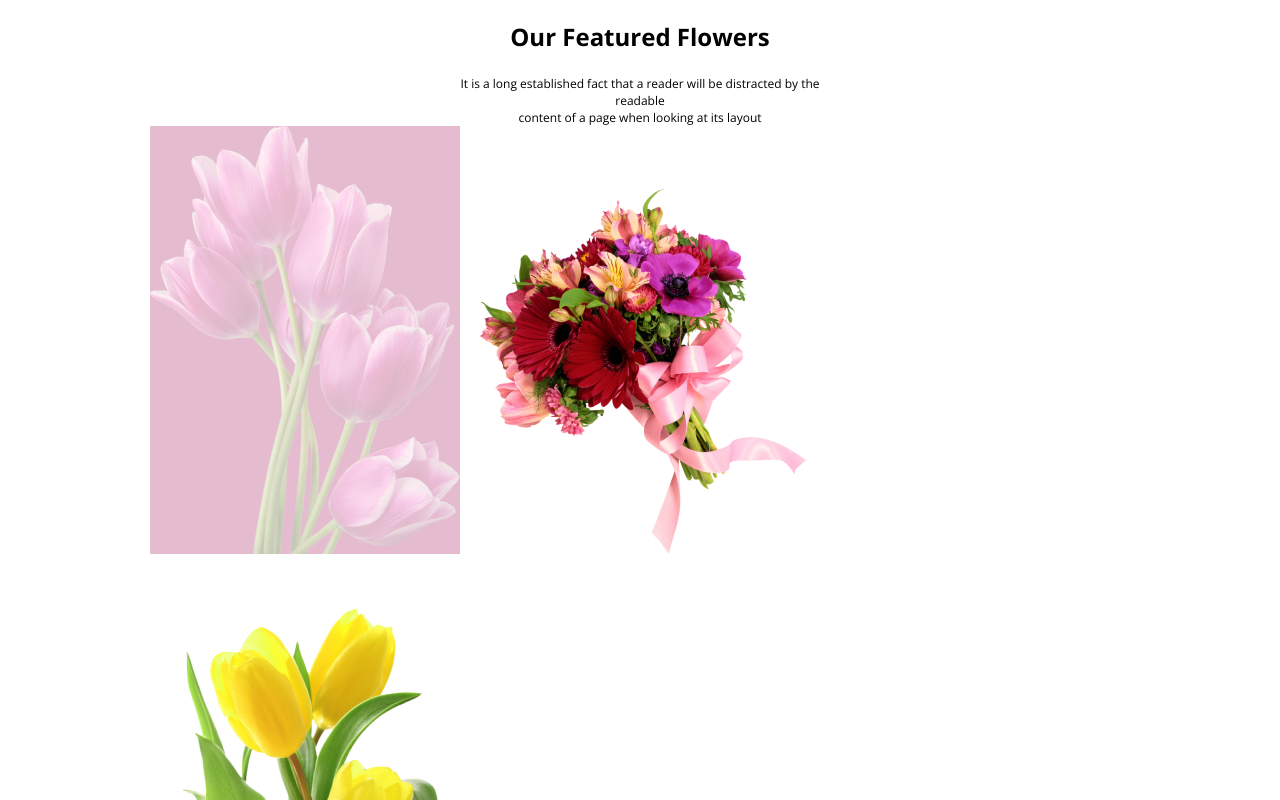
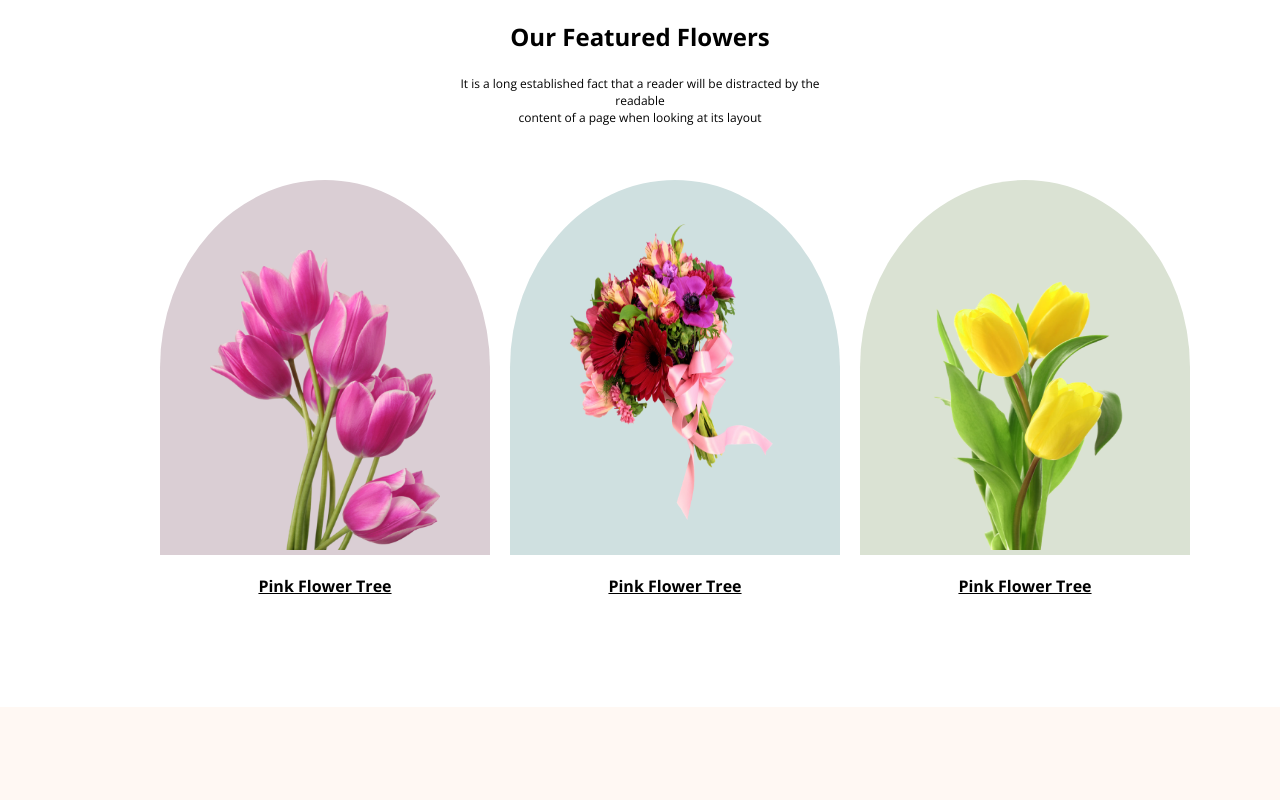
Before and after one commit to nayanmdgit/assignment-1-flower-shop, a plain HTML site: page index.html in a window 1280 px wide. Shown: the part 760-1560 px from the top of the page. Drawn offline with nearby package versions, Linux system fonts and the light colour scheme.

Commit message:
completed the given task

```diff
--- a/index.html
+++ b/index.html
@@ -38,14 +38,21 @@
                 <h2 class="section-title"> Our Featured Flowers </h2><br>
 
                 <p class="section-description">It is a long established fact that a reader will be distracted by the readable<br>
-                content of a page when looking at its layout</p>
+                content of a page when looking at its layout</p><br><br>
 
             </div>
             <div class="featured-flower-images">
-                <img class="ff-image-1" src="Flower Asset/pngwing 6.png" alt="flower">
-                <img class="ff-image-2" src="Flower Asset/pngwing 5.png" alt="flower">
-                <img class="ff-image-3" src="Flower Asset/pngwing 7.png" alt="flower">
+                <div class="ff-image-part"> <div class="ff-image-1"><img class="ff-image-l" src="Flower Asset/pngwing 6.png" alt="flower"></div>
+                <p><u><strong>Pink Flower Tree</strong></u></p> </div>
+                <div class="ff-image-part"><div class="ff-image-2"><img class="ff-image-m" src="Flower Asset/pngwing 5.png" alt="flower"></div>
+                <p><u><strong>Pink Flower Tree</strong></u></p>
+                </div>
+                <div class="ff-image-part"><div class="ff-image-3"><img class="ff-image-r" src="Flower Asset/pngwing 7.png" alt="flower"></div>
+                <p><u><strong>Pink Flower Tree</strong></u></p></div>
+
             </div>
+
+
             </section>
         <!--Bonus section starts-->
         <!--section 2 starts-->
--- a/styles/style.css
+++ b/styles/style.css
@@ -148,7 +148,58 @@ display: flex;
 .featured-flower{
     text-align: center;
 }
+.featured-flower-images{
+    display: flex;
+    align-items: center;
+
+}
+
 .ff-image-1{
-    background-color: #A72162;
-    opacity: 0.3;
+    background-color: #daced4;
+    margin: 10px;
+    border-radius: 50% 50% 0% 0%;
 }
+
+.ff-image-2{
+    background-color: #cfe0e0;
+    margin: 10px;
+    border-radius: 50% 50% 0% 0%;
+}
+
+.ff-image-3{
+    background-color: #dae2d3;
+    margin: 10px;
+    border-radius: 50% 50% 0% 0%;
+}
+
+
+.ff-image-l{
+
+    width: 230px;
+    height: 300px;
+    padding: 70px 50px 0px 50px;
+
+}
+.ff-image-part{
+    text-align: center;
+
+}
+.ff-image-part p{
+    padding: 10px;
+}
+
+.ff-image-m{
+
+    width: 230px;
+    height: 300px;
+    padding: 40px 50px 30px 50px ;
+
+
+}
+.ff-image-r{
+
+    width: 230px;
+    height: 300px;
+    padding: 70px 50px 0px 50px ;
+
+}
```
